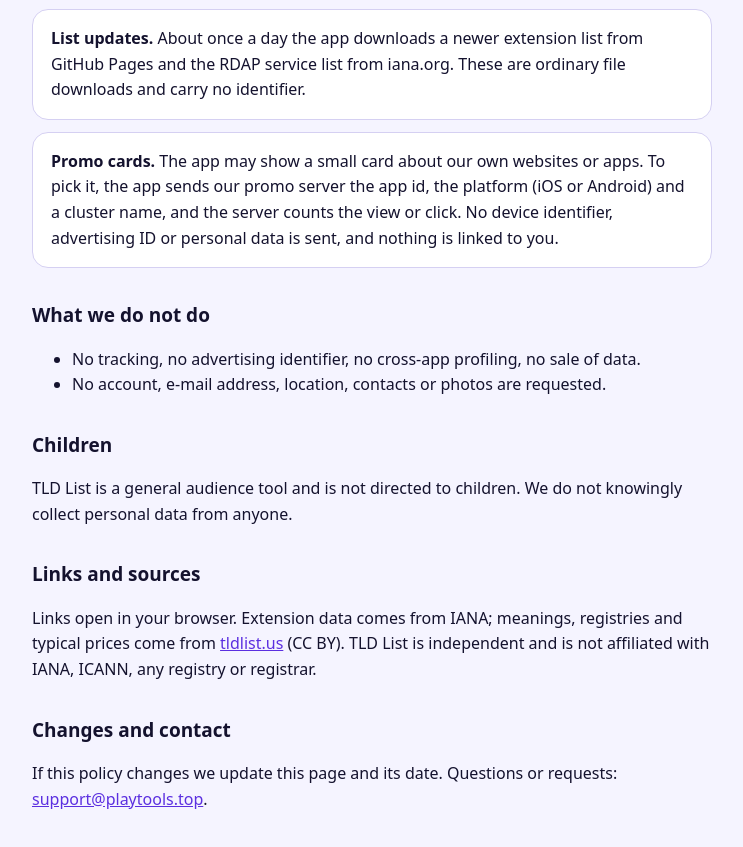
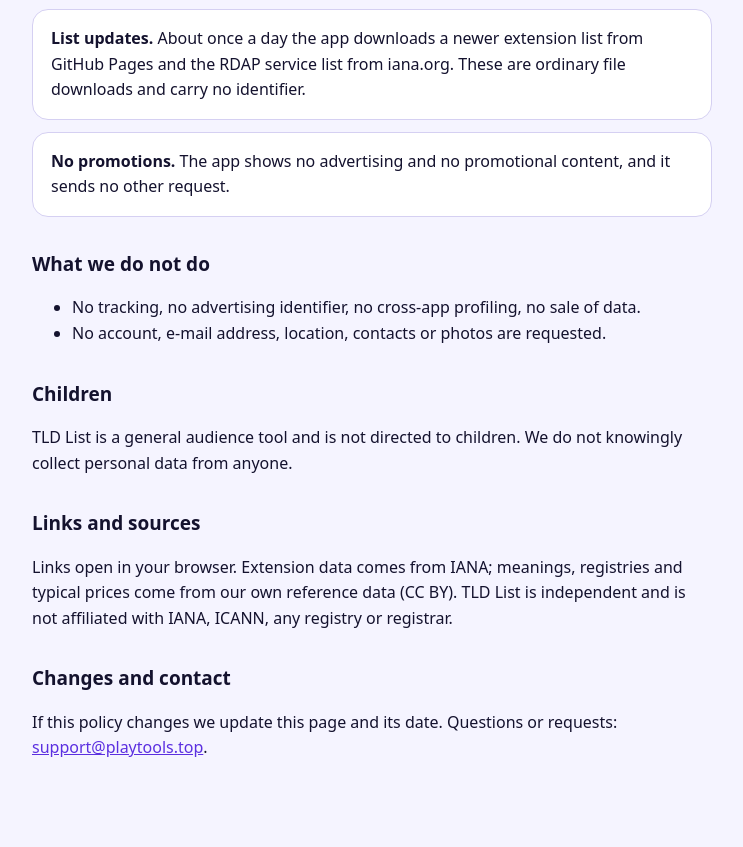
Before and after one commit to cinderspire/support, a plain HTML site: page privacy-tldlist.html in a window 1280 px wide. Shown: the part 887-1734 px from the top of the page, without its empty margins (268-1011 px from the left). Drawn offline with Linux system fonts and the light colour scheme.

Commit message:
privacy-tldlist.html: text for the App Store build 2 (no cards, no links to our sites)

```diff
--- a/privacy-tldlist.html
+++ b/privacy-tldlist.html
@@ -12,7 +12,7 @@ p,li{color:var(--ink)}.dim{color:var(--dim)}a{color:var(--v)}
 code{font-family:ui-monospace,Menlo,monospace;color:var(--l)}</style></head><body><main>
 <span class="chip">.tld</span>
 <h1>TLD List: Privacy Policy</h1>
-<p class="dim">Last updated: 9 November 2026. App publisher: Cinderspire. Contact: <a href="mailto:support@playtools.top">support@playtools.top</a></p>
+<p class="dim">Last updated: 17 November 2026. App publisher: Cinderspire. Contact: <a href="mailto:support@playtools.top">support@playtools.top</a></p>
 <h2>Summary</h2>
 <p>TLD List has no account, no advertising SDK and no analytics SDK. Your favourites, watchlist and settings stay on your device. The only data that leaves your device is described below.</p>
 <h2>What stays on your device</h2>
@@ -22,13 +22,13 @@ code{font-family:ui-monospace,Menlo,monospace;color:var(--l)}</style></head><bod
 <h2>What is sent, and to whom</h2>
 <div class="card"><strong>Domain names you check.</strong> When you check a name (or re-check a watched name), the app sends that domain name over HTTPS to the public RDAP server operated by the registry of its extension (for example the registry that runs .com), as listed in the IANA RDAP bootstrap file (for a few extensions that file lacks, such as .io or .de, the registry's own published RDAP server). This is how the lookup works. The request contains the domain name and a User-Agent that names the app, not you. We do not run these servers, we do not receive these requests, and the registry's own policy applies to what it logs. The app never uses WHOIS port 43 and never reads owner contact data from an answer.</div>
 <div class="card"><strong>List updates.</strong> About once a day the app downloads a newer extension list from GitHub Pages and the RDAP service list from iana.org. These are ordinary file downloads and carry no identifier.</div>
-<div class="card"><strong>Promo cards.</strong> The app may show a small card about our own websites or apps. To pick it, the app sends our promo server the app id, the platform (iOS or Android) and a cluster name, and the server counts the view or click. No device identifier, advertising ID or personal data is sent, and nothing is linked to you.</div>
+<div class="card"><strong>No promotions.</strong> The app shows no advertising and no promotional content, and it sends no other request.</div>
 <h2>What we do not do</h2>
 <ul><li>No tracking, no advertising identifier, no cross-app profiling, no sale of data.</li><li>No account, e-mail address, location, contacts or photos are requested.</li></ul>
 <h2>Children</h2>
 <p>TLD List is a general audience tool and is not directed to children. We do not knowingly collect personal data from anyone.</p>
 <h2>Links and sources</h2>
-<p>Links open in your browser. Extension data comes from IANA; meanings, registries and typical prices come from <a href="https://tldlist.us/">tldlist.us</a> (CC BY). TLD List is independent and is not affiliated with IANA, ICANN, any registry or registrar.</p>
+<p>Links open in your browser. Extension data comes from IANA; meanings, registries and typical prices come from our own reference data (CC BY). TLD List is independent and is not affiliated with IANA, ICANN, any registry or registrar.</p>
 <h2>Changes and contact</h2>
 <p>If this policy changes we update this page and its date. Questions or requests: <a href="mailto:support@playtools.top">support@playtools.top</a>.</p>
 </main></body></html>
```
